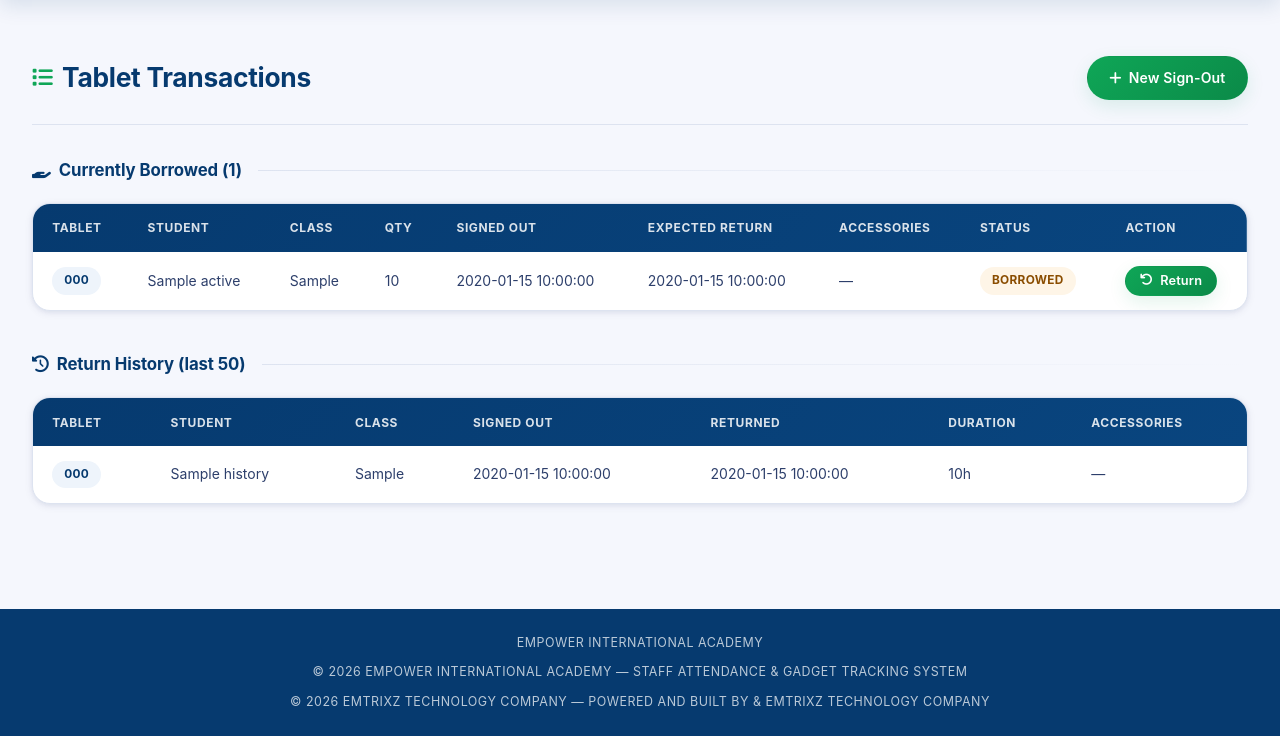
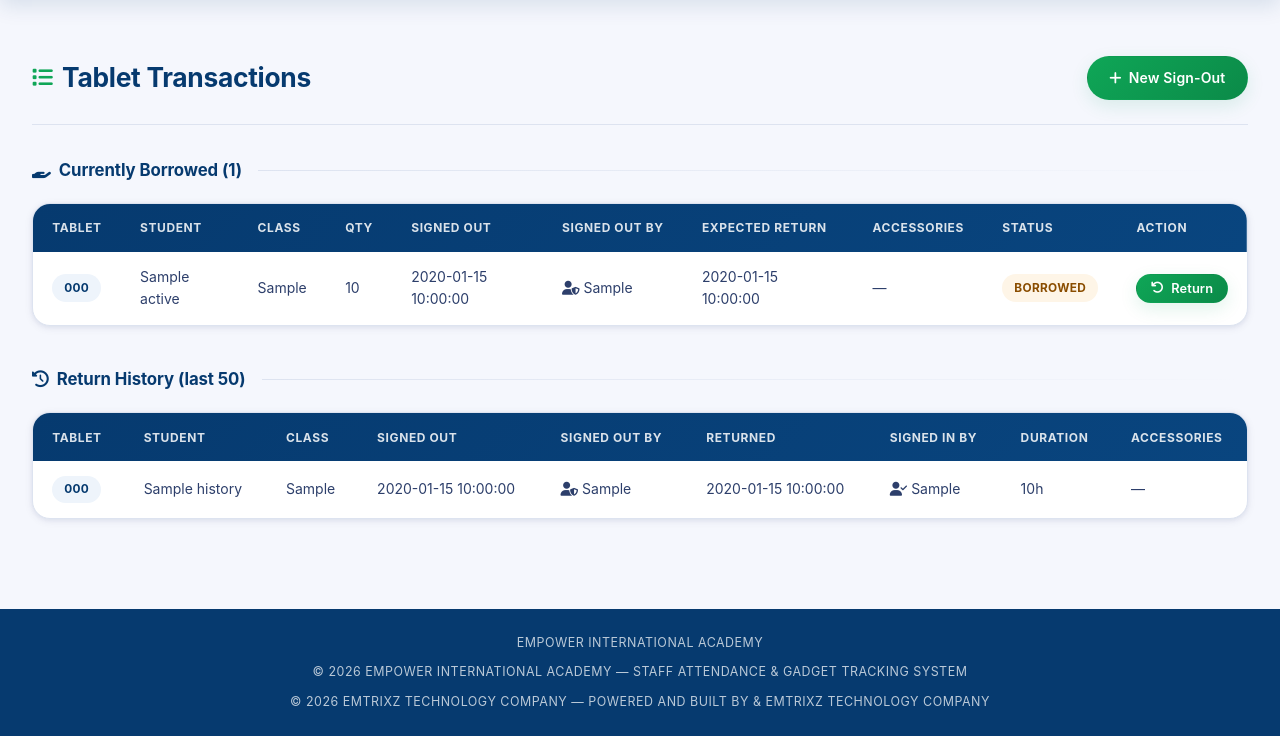
Before and after one commit to empowerinternationalacademy21-jpg/Empower-Staff-Attendence-And-Gadget-Tracking-System, a Flask app: template templates/tablet_transactions.html in a window 1280 px wide. Shown: the part 64-800 px from the top of the page. Run offline with Flask 3, Linux system fonts and the light colour scheme; the template is opened without the code that fills it: most values are stand-ins (such as "Sample title", 1, 10 or a date in 2020).

Commit message:
Add 'Signed Out By' and 'Signed In By' columns

```diff
--- a/templates/tablet_transactions.html
+++ b/templates/tablet_transactions.html
@@ -16,7 +16,7 @@
       <thead>
         <tr>
           <th>Tablet</th><th>Student</th><th>Class</th><th>Qty</th>
-          <th>Signed Out</th><th>Expected Return</th><th>Accessories</th><th>Status</th><th>Action</th>
+          <th>Signed Out</th><th>Signed Out By</th><th>Expected Return</th><th>Accessories</th><th>Status</th><th>Action</th>
         </tr>
       </thead>
       <tbody>
@@ -28,6 +28,7 @@
           <td>{{ tx['student_class'] }}</td>
           <td>{{ tx['quantity'] }}</td>
           <td>{{ tx['sign_out_time']|fmt_dt }}</td>
+          <td><i class="fas fa-user-shield"></i> {{ tx['signed_out_by'] or '—' }}</td>
           <td>
             {{ tx['expected_return_time']|fmt_dt_time }}
             {% if overdue %}<span class="badge badge-red">OVERDUE</span>{% endif %}
@@ -65,7 +66,7 @@
       <thead>
         <tr>
           <th>Tablet</th><th>Student</th><th>Class</th>
-          <th>Signed Out</th><th>Returned</th><th>Duration</th><th>Accessories</th>
+          <th>Signed Out</th><th>Signed Out By</th><th>Returned</th><th>Signed In By</th><th>Duration</th><th>Accessories</th>
         </tr>
       </thead>
       <tbody>
@@ -75,7 +76,9 @@
           <td>{{ tx['student_name'] }}</td>
           <td>{{ tx['student_class'] }}</td>
           <td>{{ tx['sign_out_time']|fmt_dt }}</td>
+          <td><i class="fas fa-user-shield"></i> {{ tx['signed_out_by'] or '—' }}</td>
           <td>{{ tx['sign_back_time']|fmt_dt }}</td>
+          <td><i class="fas fa-user-check"></i> {{ tx['signed_back_by'] or '—' }}</td>
           <td>{{ tx['duration_hours'] }}h</td>
           <td>
             {% if tx['took_charger'] %}<i class="fas fa-plug" title="Charger"></i> {% endif %}
```
